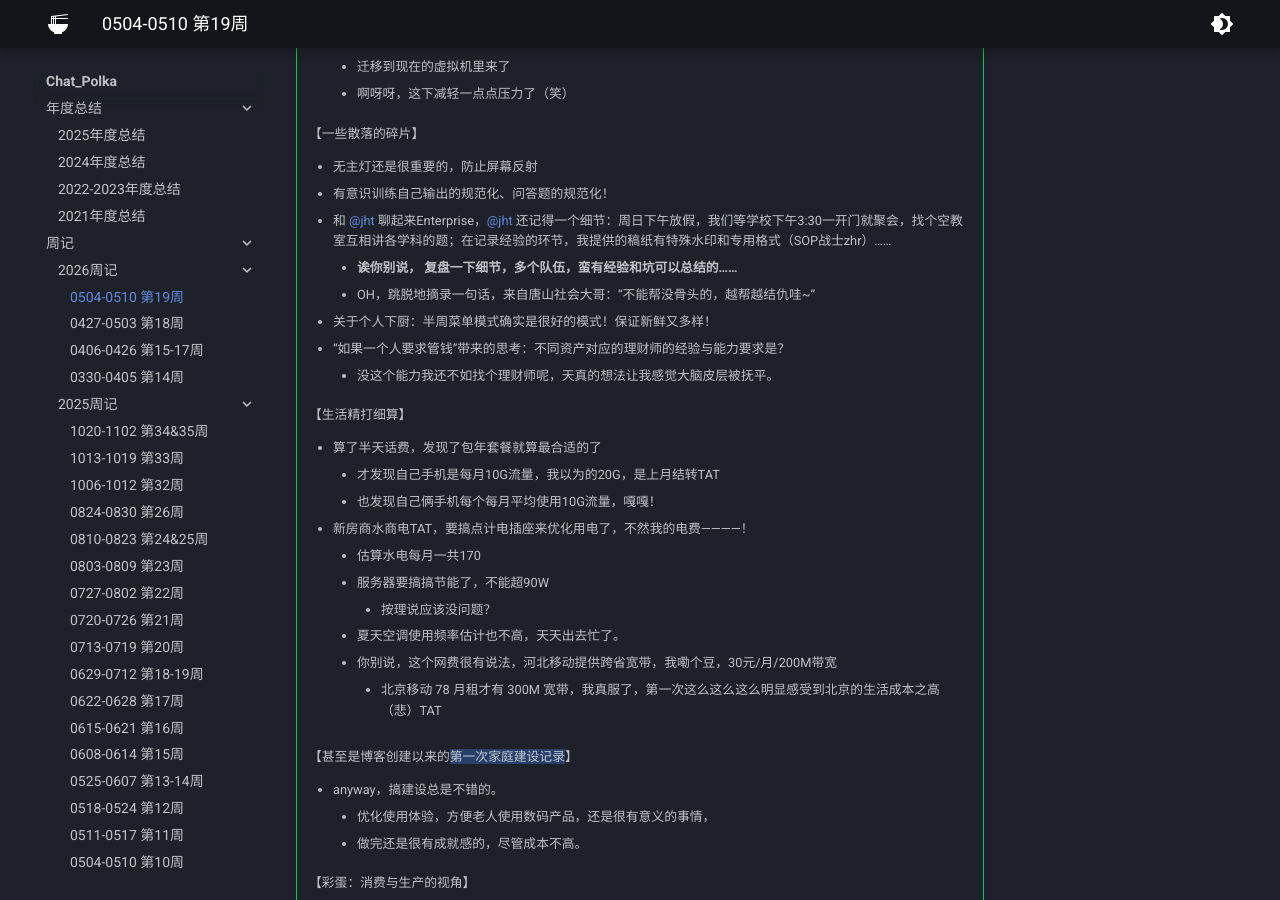
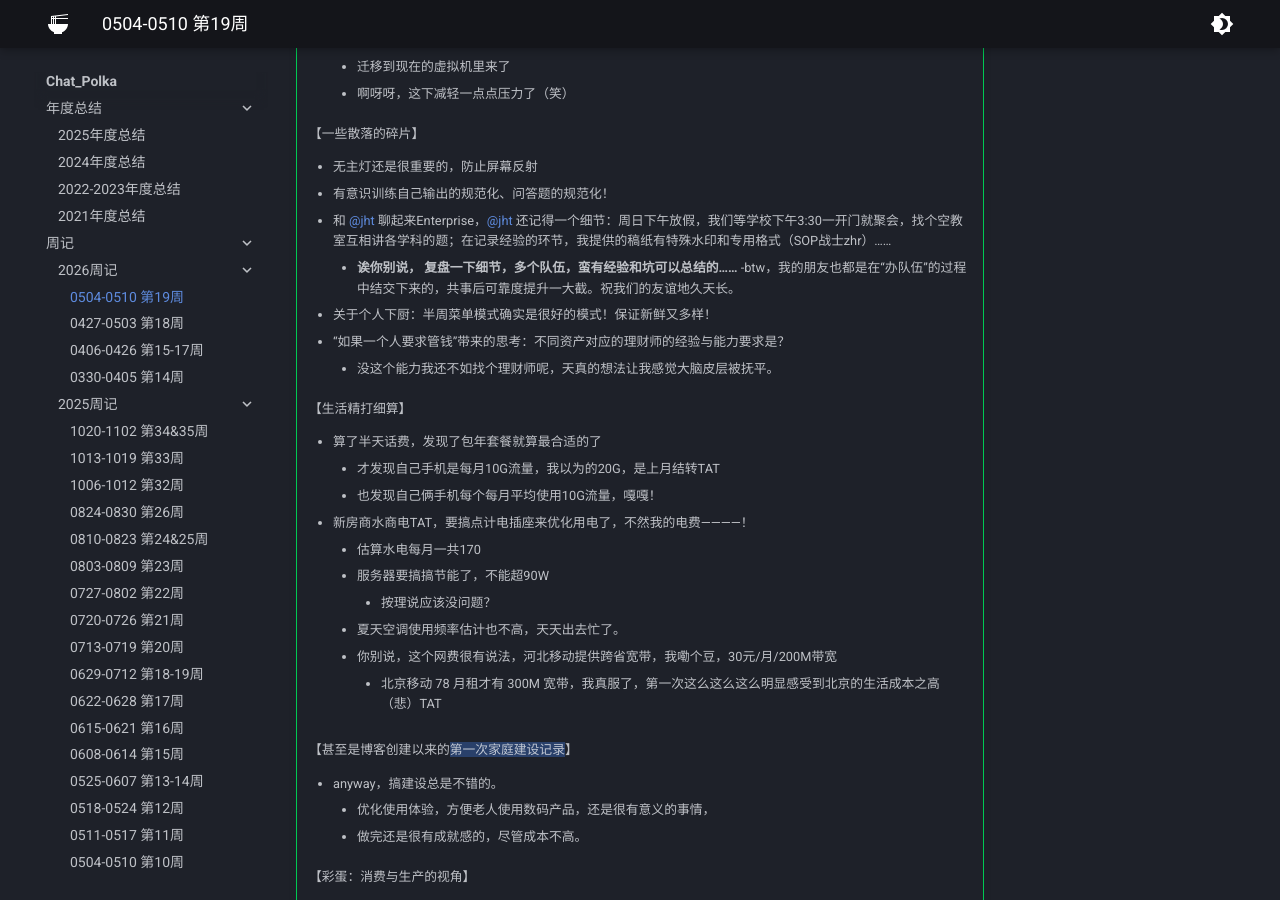
Before and after one commit to Haohahahaha/chat, an MkDocs documentation site: the page built from docs/1-Weekly/2026/20260504-20260510-19th.md, in a window 1280 px wide and 900 px high, scrolled down 948 px. Built offline with MkDocs 1.6.1 and Material for MkDocs 9.7.7, drawn with Linux system fonts in a browser that asks for light colours.

Commit message:
2026-05-11_01:06:56 update

```diff
--- a/docs/1-Weekly/2026/20260504-20260510-19th.md
+++ b/docs/1-Weekly/2026/20260504-20260510-19th.md
@@ -39,7 +39,7 @@
     - 有意识训练自己输出的规范化、问答题的规范化！
     - 和 [@jht]() 聊起来Enterprise，[@jht]() 还记得一个细节：周日下午放假，我们等学校下午3:30一开门就聚会，找个空教室互相讲各学科的题；在记录经验的环节，我提供的稿纸有特殊水印和专用格式（SOP战士zhr）……
         - **诶你别说， 复盘一下细节，多个队伍，蛮有经验和坑可以总结的……**
-        - OH，跳脱地摘录一句话，来自唐山社会大哥：“不能帮没骨头的，越帮越结仇哇~”
+        -btw，我的朋友也都是在“办队伍”的过程中结交下来的，共事后可靠度提升一大截。祝我们的友谊地久天长。
     - 关于个人下厨：半周菜单模式确实是很好的模式！保证新鲜又多样！
     - “如果一个人要求管钱”带来的思考：不同资产对应的理财师的经验与能力要求是？
         - 没这个能力我还不如找个理财师呢，天真的想法让我感觉大脑皮层被抚平。
```
